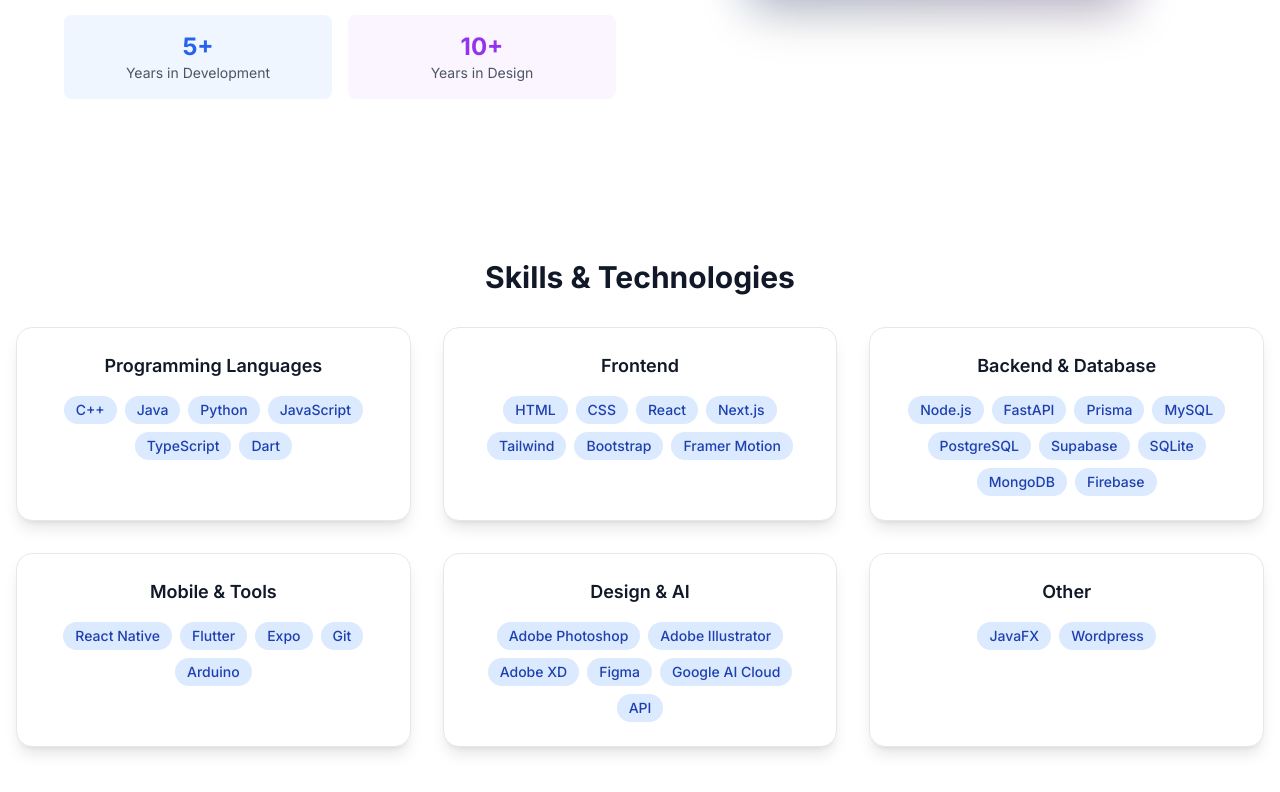
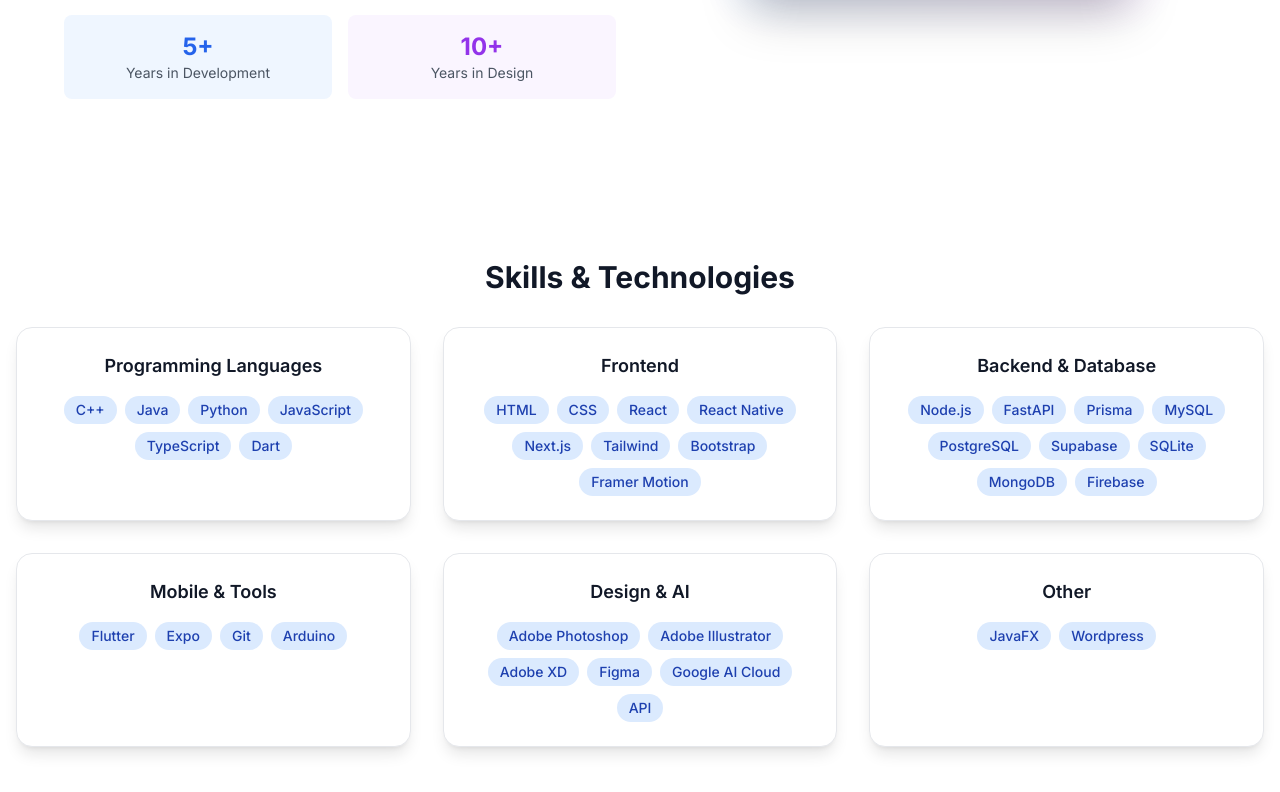
Before and after one commit to erik-ksth/erik-portfolio, a Next.js app: page / in a window 1280 px wide. Shown: the part 3605-4397 px from the top of the page. Built offline with nearby package versions, Linux system fonts and the light colour scheme.

Commit message:
update: project info

```diff
--- a/components/about.tsx
+++ b/components/about.tsx
@@ -72,7 +72,7 @@
             <div className="relative">
               <div className="absolute inset-0 bg-gradient-to-r from-blue-500 to-purple-500 rounded-2xl blur-xl opacity-20"></div>
               <Image
-                src="/aboutMe.jpg"
+                src="/Erik.jpg"
                 alt="Erik working"
                 width="400"
                 height="400"
--- a/components/header.tsx
+++ b/components/header.tsx
@@ -58,7 +58,7 @@
 
                 {link.name === activeSection && (
                   <motion.span
-                    className="absolute w-full inset-0 bg-blue-100 dark:bg-blue-900/30 rounded-full -z-10"
+                    className="absolute inset-0 bg-blue-100 dark:bg-blue-900/30 rounded-full -z-10"
                     layoutId="activeSection"
                     transition={{
                       type: "spring",
--- a/components/skills.tsx
+++ b/components/skills.tsx
@@ -9,9 +9,9 @@
 // Organize skills into categories
 const skillCategories = {
   "Programming Languages": ["C++", "Java", "Python", "JavaScript", "TypeScript", "Dart"],
-  "Frontend": ["HTML", "CSS", "React", "Next.js", "Tailwind", "Bootstrap", "Framer Motion"],
+  "Frontend": ["HTML", "CSS", "React", "React Native", "Next.js", "Tailwind", "Bootstrap", "Framer Motion"],
   "Backend & Database": ["Node.js", "FastAPI", "Prisma", "MySQL", "PostgreSQL", "Supabase", "SQLite", "MongoDB", "Firebase"],
-  "Mobile & Tools": ["React Native", "Flutter", "Expo", "Git", "Arduino"],
+  "Mobile & Tools": ["Flutter", "Expo", "Git", "Arduino"],
   "Design & AI": ["Adobe Photoshop", "Adobe Illustrator", "Adobe XD", "Figma", "Google AI Cloud", "API"],
   "Other": ["JavaFX", "Wordpress"]
 };
```
